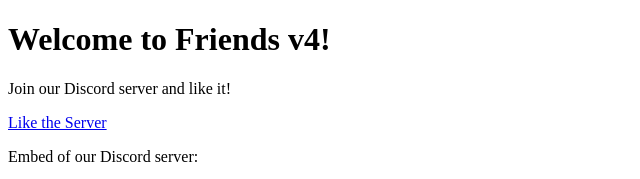
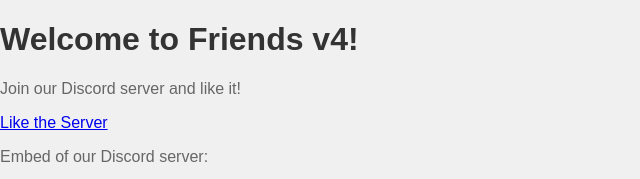
Before and after one commit to timaroblox5/Friends, a plain HTML site: page home/index.html in a window 1280 px wide. Shown: the top 179 px of the page, without its empty margins (0-640 px from the left). Drawn offline with Linux system fonts and the light colour scheme; grey boxes are pictures that could not be loaded.

Commit message:
Update index.html

```diff
--- a/home/index.html
+++ b/home/index.html
@@ -4,6 +4,20 @@
     <meta charset="UTF-8">
     <meta name="viewport" content="width=device-width, initial-scale=1.0">
     <title>Friends v4</title>
+    <style>
+        body {
+            background-color: #f0f0f0; /* Сделаем фон приятным для глаз */
+            font-family: Arial, sans-serif; /* Используем стандартный шрифт */
+            margin: 0;
+            padding: 0;
+        }
+        h1 {
+            color: #333; /* Цвет заголовка */
+        }
+        p {
+            color: #666; /* Цвет текста */
+        }
+    </style>
 </head>
 <body>
     <h1>Welcome to Friends v4!</h1>
```
